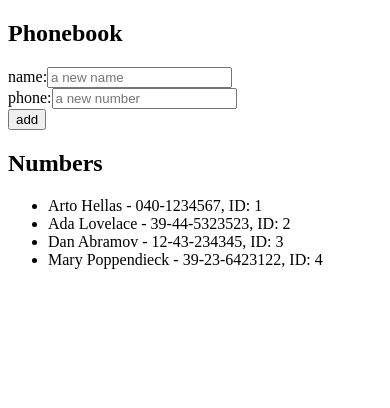
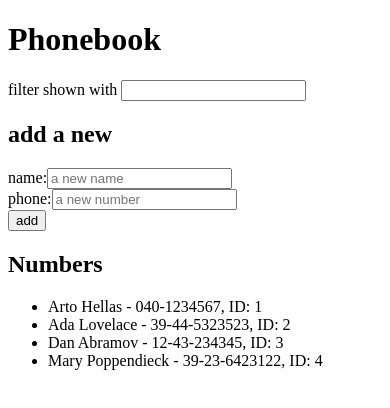
Before and after one commit to naiiiden/fullstackopen, a React (Create React App) app in the folder part2/phonebook/: page / in a window 390 px wide. Shown: the top 408 px of the page. Built offline with nearby package versions, Linux system fonts and the light colour scheme.

Commit message:
part2 phonebook 2.9 filter (console only 4 now)

```diff
--- a/part2/phonebook/src/App.js
+++ b/part2/phonebook/src/App.js
@@ -30,9 +30,17 @@
     }
   }
 
+  const filterPerson = (e) => {
+    console.log(
+      persons.filter((person) => person.name.toLowerCase().includes(e.target.value.toLowerCase()))
+    )
+  }
+
   return (
     <div>
-      <h2>Phonebook</h2>
+      <h1>Phonebook</h1>
+      filter shown with <input onChange={filterPerson}/>
+      <h2>add a new</h2>
       <form onSubmit={addPerson}>
         <div>
           name:
```
